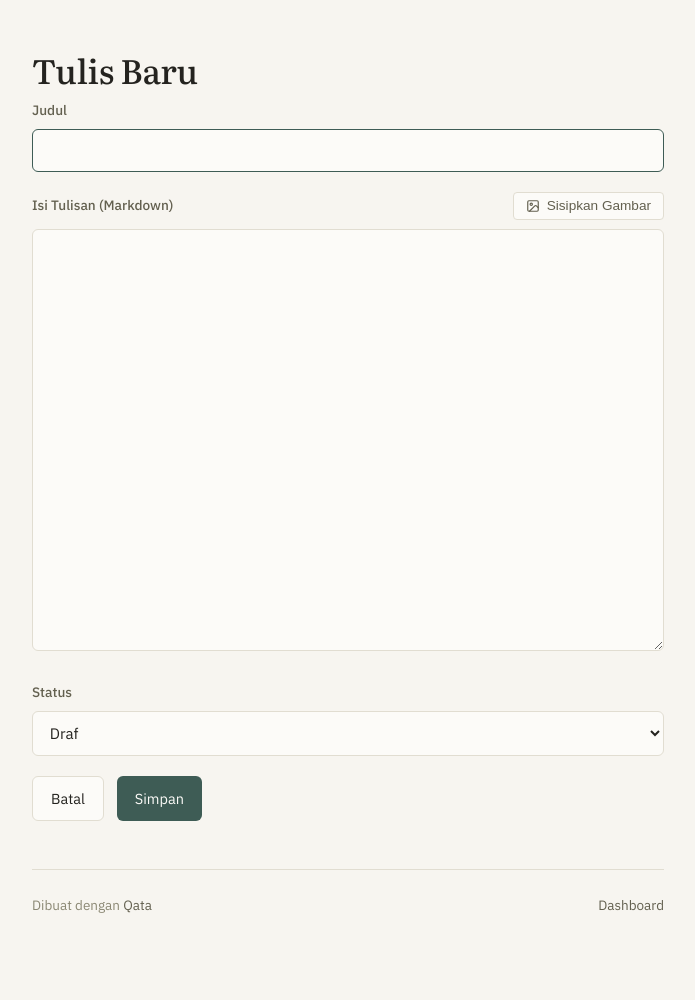
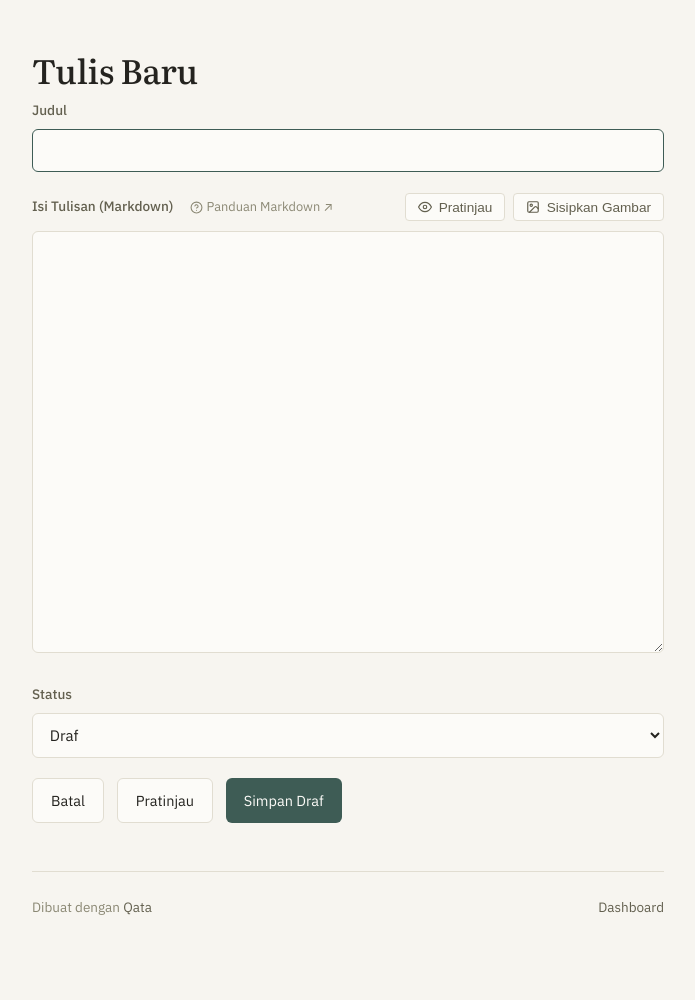
Before and after one commit to andriawekh-droid/qata, a Flask app: page /dashboard/tulisan/baru in a window 1280 px wide. Shown: the whole page, without its empty margins (292-987 px from the left). Before the commit the page ends 913 px from the top, so only its background shows below. Run offline with Flask 3, Linux system fonts and the light colour scheme; a user stored in the database is signed in; some libraries are stand-ins or nearby versions.

Commit message:
feat: tambah pratinjau tulisan, simpan draf tanpa keluar editor, dan link panduan markdown

```diff
--- a/auth.py
+++ b/auth.py
@@ -38,11 +38,12 @@ def get_user_by_id(user_id):
     row = db.execute('SELECT * FROM users WHERE id = ?', (user_id,)).fetchone()
     if row:
         can_upload = row['can_upload_image'] if 'can_upload_image' in row.keys() else 0
+        theme = row['theme_preference'] if 'theme_preference' in row.keys() else 'light'
         return User(
             row['id'], row['username'], row['email'],
             row['display_name'], row['bio'], row['website'],
             row['twitter'], row['instagram'], row['is_admin'],
-            row['is_active'], row['theme_preference'],
+            row['is_active'], theme,
             can_upload
         )
     return None
@@ -52,11 +53,12 @@ def get_user_by_username(username):
     row = db.execute('SELECT * FROM users WHERE username = ?', (username,)).fetchone()
     if row:
         can_upload = row['can_upload_image'] if 'can_upload_image' in row.keys() else 0
+        theme = row['theme_preference'] if 'theme_preference' in row.keys() else 'light'
         return User(
             row['id'], row['username'], row['email'],
             row['display_name'], row['bio'], row['website'],
             row['twitter'], row['instagram'], row['is_admin'],
-            row['is_active'], row['theme_preference'],
+            row['is_active'], theme,
             can_upload
         )
     return None
--- a/dashboard.py
+++ b/dashboard.py
@@ -139,15 +139,20 @@ def new_post():
 
             content_html = render_markdown(content)
             reading_time = hitung_waktu_baca(content)
-            db.execute(
+            cursor = db.execute(
                 '''INSERT INTO posts (user_id, title, slug, content, content_html, reading_time, status)
                 VALUES (?, ?, ?, ?, ?, ?, ?)''',
                 (current_user.id, title, slug, content, content_html, reading_time, status)
             )
+            new_post_id = cursor.lastrowid
             db.commit()
             update_sitemap()
-            flash('Tulisan berhasil disimpan.', 'sukses')
-            return redirect(url_for('dashboard.index'))
+            if status == 'draft':
+                flash('Draf berhasil disimpan.', 'sukses')
+                return redirect(url_for('dashboard.edit_post', post_id=new_post_id))
+            else:
+                flash('Tulisan berhasil diterbitkan.', 'sukses')
+                return redirect(url_for('dashboard.index'))
 
         flash(error, 'error')
 
@@ -189,12 +194,50 @@ def edit_post(post_id):
             )
             db.commit()
             update_sitemap()
-            flash('Tulisan berhasil diperbarui.', 'sukses')
-            return redirect(url_for('dashboard.index'))
+            if status == 'draft':
+                flash('Draf berhasil disimpan.', 'sukses')
+                return redirect(url_for('dashboard.edit_post', post_id=post_id))
+            else:
+                flash('Tulisan berhasil diperbarui.', 'sukses')
+                return redirect(url_for('dashboard.index'))
 
         flash(error, 'error')
 
     return render_template('dashboard/editor.html', post=post)
+
+@dashboard_bp.route('/tulisan/preview', methods=['POST'])
+@login_required
+def preview_post():
+    title = request.form.get('title', '').strip() or 'Tanpa Judul'
+    content = request.form.get('content', '')
+    content_html = render_markdown(content) if content.strip() else '<p><em>(Belum ada isi tulisan)</em></p>'
+    reading_time = hitung_waktu_baca(content)
+
+    db = get_db()
+    user = db.execute('SELECT * FROM users WHERE id = ?', (current_user.id,)).fetchone()
+    custom_pages = db.execute(
+        'SELECT * FROM pages WHERE user_id = ? AND type = ?',
+        (current_user.id, 'custom')
+    ).fetchall()
+
+    dummy_post = {
+        'id': 0,
+        'title': title,
+        'content_html': content_html,
+        'reading_time': reading_time,
+        'created_at': dt.now().strftime('%Y-%m-%d %H:%M:%S'),
+        'like_count': 0
+    }
+
+    return render_template(
+        'public/post.html',
+        user=user,
+        post=dummy_post,
+        sudah_like=False,
+        custom_pages=custom_pages,
+        page_theme=user['theme_preference'] or 'light',
+        is_preview=True
+    )
 
 @dashboard_bp.route('/tulisan/hapus/<int:post_id>', methods=['POST'])
 @login_required
--- a/static/style.css
+++ b/static/style.css
@@ -862,13 +862,47 @@ article.post-full h1,
     gap: 0.8rem;
 }
 
-/* Image Uploader Bar di Editor */
+/* Toolbar di Editor */
 .editor-toolbar {
     display: flex;
     align-items: center;
     justify-content: space-between;
+    flex-wrap: wrap;
+    gap: 0.5rem;
     margin-bottom: 0.5rem;
     font-size: 0.85rem;
+}
+
+.editor-toolbar-left,
+.editor-toolbar-right {
+    display: flex;
+    align-items: center;
+    gap: 0.5rem;
+    flex-wrap: wrap;
+}
+
+.markdown-guide-link {
+    display: inline-flex;
+    align-items: center;
+    gap: 0.25rem;
+    font-size: 0.8rem;
+    color: var(--ink-faint);
+    text-decoration: none;
+    padding: 0.2rem 0.45rem;
+    border-radius: 4px;
+    border: 1px solid transparent;
+    transition: all 0.15s ease;
+}
+
+.markdown-guide-link:hover {
+    color: var(--accent);
+    border-color: var(--line);
+    background: var(--paper-raised);
+}
+
+.markdown-guide-link svg {
+    width: 13px;
+    height: 13px;
 }
 
 .btn-upload {
--- a/templates/base.html
+++ b/templates/base.html
@@ -4,7 +4,7 @@
     <meta charset="UTF-8">
     <meta name="viewport" content="width=device-width, initial-scale=1.0">
     <title>{% block title %}Qata{% endblock %}</title>
-    <link rel="stylesheet" href="{{ url_for('static', filename='style.css') }}?v=14">
+    <link rel="stylesheet" href="{{ url_for('static', filename='style.css') }}?v=15">
     <link rel="icon" href="{{ url_for('static', filename='favicon.ico') }}" type="image/x-icon">
 </head>
 <body>
--- a/templates/dashboard/editor.html
+++ b/templates/dashboard/editor.html
@@ -14,9 +14,35 @@
 
         <div class="form-group">
             <div class="editor-toolbar">
-                <label for="content" style="margin-bottom:0">Isi Tulisan (Markdown)</label>
-                {% if can_upload_image %}
-                <div>
+                <div class="editor-toolbar-left">
+                    <label for="content" style="margin-bottom:0">Isi Tulisan (Markdown)</label>
+                    <a href="https://qata.my.id/awekh/panduan-menulis-di-qata-markdown"
+                       target="_blank"
+                       rel="noopener noreferrer"
+                       class="markdown-guide-link"
+                       title="Buka panduan menulis Markdown di Qata">
+                        <svg viewBox="0 0 24 24" fill="none" stroke="currentColor" stroke-width="2" stroke-linecap="round" stroke-linejoin="round">
+                            <circle cx="12" cy="12" r="10"></circle>
+                            <path d="M9.09 9a3 3 0 0 1 5.83 1c0 2-3 3-3 3"></path>
+                            <line x1="12" y1="17" x2="12.01" y2="17"></line>
+                        </svg>
+                        <span>Panduan Markdown ↗</span>
+                    </a>
+                </div>
+                <div class="editor-toolbar-right">
+                    <button type="submit"
+                            formaction="{{ url_for('dashboard.preview_post') }}"
+                            formtarget="_blank"
+                            formnovalidate
+                            class="btn-upload"
+                            title="Buka pratinjau tulisan di tab baru">
+                        <svg viewBox="0 0 24 24" fill="none" stroke="currentColor" stroke-width="2" stroke-linecap="round" stroke-linejoin="round">
+                            <path d="M1 12s4-8 11-8 11 8 11 8-4 8-11 8-11-8-11-8z"></path>
+                            <circle cx="12" cy="12" r="3"></circle>
+                        </svg>
+                        <span>Pratinjau</span>
+                    </button>
+                    {% if can_upload_image %}
                     <input type="file" id="imageInput" accept=".jpg,.jpeg,.png,.webp" style="display:none">
                     <button type="button" class="btn-upload" onclick="document.getElementById('imageInput').click()">
                         <svg viewBox="0 0 24 24" fill="none" stroke="currentColor" stroke-width="2" stroke-linecap="round" stroke-linejoin="round">
@@ -26,8 +52,8 @@
                         </svg>
                         <span>Sisipkan Gambar</span>
                     </button>
+                    {% endif %}
                 </div>
-                {% endif %}
             </div>
             <textarea id="content" name="content" rows="20" required>{{ post['content'] if post else '' }}</textarea>
             {% if can_upload_image %}
@@ -49,11 +75,34 @@
             </div>
             <div class="editor-actions">
                 <a href="{{ url_for('dashboard.index') }}" class="btn btn-secondary">Batal</a>
-                <button type="submit" class="btn">Simpan</button>
+                <button type="submit"
+                        formaction="{{ url_for('dashboard.preview_post') }}"
+                        formtarget="_blank"
+                        formnovalidate
+                        class="btn btn-secondary">
+                    Pratinjau
+                </button>
+                <button type="submit" id="saveBtn" class="btn">
+                    {% if post and post['status'] == 'published' %}Terbitkan{% else %}Simpan Draf{% endif %}
+                </button>
             </div>
         </div>
     </form>
 </div>
+
+<script>
+const statusSelect = document.getElementById('status');
+const saveBtn = document.getElementById('saveBtn');
+if (statusSelect && saveBtn) {
+    statusSelect.addEventListener('change', function() {
+        if (this.value === 'published') {
+            saveBtn.textContent = 'Terbitkan';
+        } else {
+            saveBtn.textContent = 'Simpan Draf';
+        }
+    });
+}
+</script>
 
 {% if can_upload_image %}
 <script>
```
Also changed, not shown: templates/dashboard/editor_page.html (+15 -1 lines), templates/public/post.html (+22 -1 lines).
